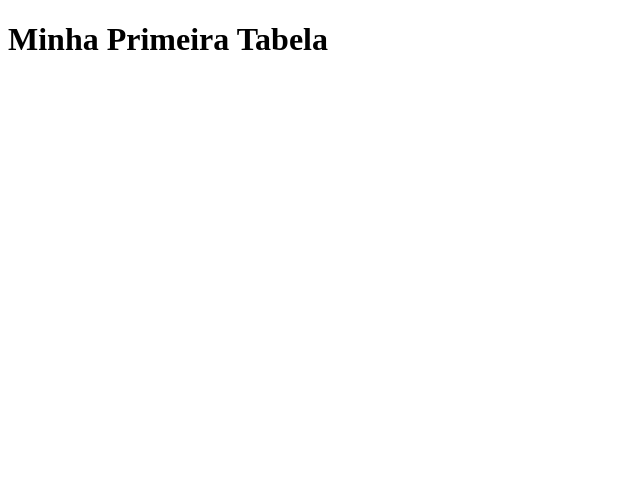
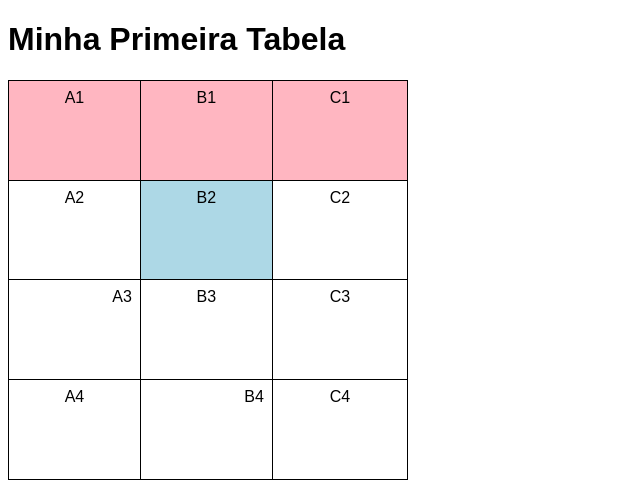
Before and after one commit to camilalaughton/html-css, a plain HTML site: page exercícios/ex023/tabela001.html in a window 1280 px wide. Shown: the whole page, without its empty margins (0-640 px from the left). Drawn offline with Linux system fonts and the light colour scheme.

Commit message:
criei tabela 001

```diff
--- a/exercícios/ex023/tabela001.html
+++ b/exercícios/ex023/tabela001.html
@@ -4,12 +4,61 @@
     <meta charset="UTF-8">
     <meta name="viewport" content="width=device-width, initial-scale=1.0">
     <title>Tabela em HTML5</title>
+    <style>
+
+        body  {
+            font-family: Arial, Helvetica, sans-serif;
+        }
+
+        table {
+            width: 400px;
+            height: 400px;
+            border-collapse: collapse;
+        }
+
+        td {
+            border: 1px solid black;
+            padding: 8px;
+            text-align: center;
+            vertical-align: top;
+        }
+
+        .linha {
+            background-color: lightpink;
+        }
+
+        .dado {
+            background-color: lightblue;
+        }
+
+        .numero {
+            text-align: right;
+        }
+    </style>
 </head>
+
 <body>
     <h1>Minha Primeira Tabela</h1>
     <table>
+        <tr class="linha">
+            <td>A1</td>
+            <td>B1</td>
+            <td>C1</td>
+        </tr>
         <tr>
-
+            <td>A2</td>
+            <td class="dado">B2</td>
+            <td>C2</td>
+        </tr>
+        <tr>
+            <td class="numero">A3</td>
+            <td>B3</td>
+            <td>C3</td>
+        </tr>
+        <tr>
+            <td>A4</td>
+            <td class="numero">B4</td>
+            <td>C4</td>
         </tr>
     </table>
 </body>
```
